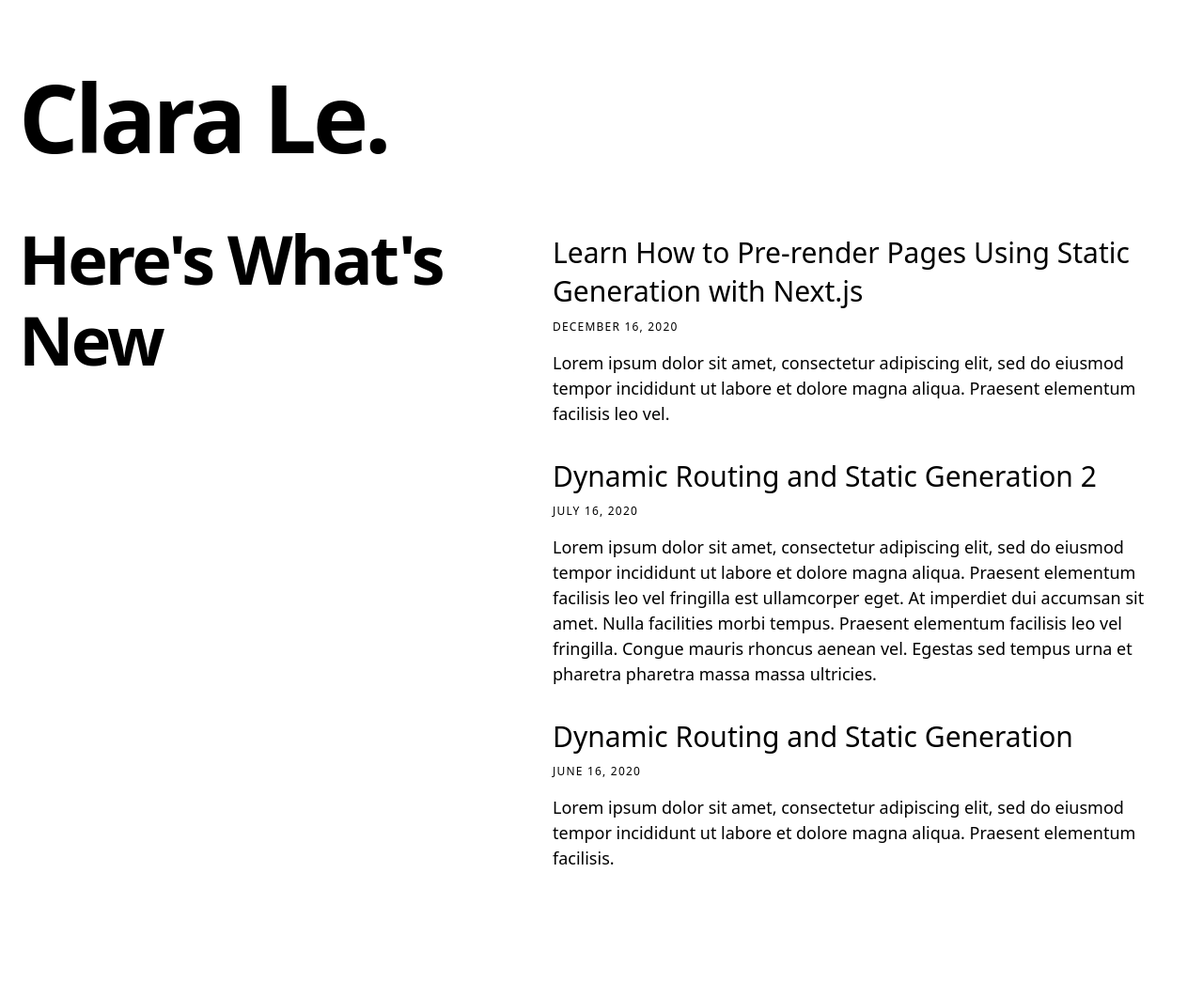
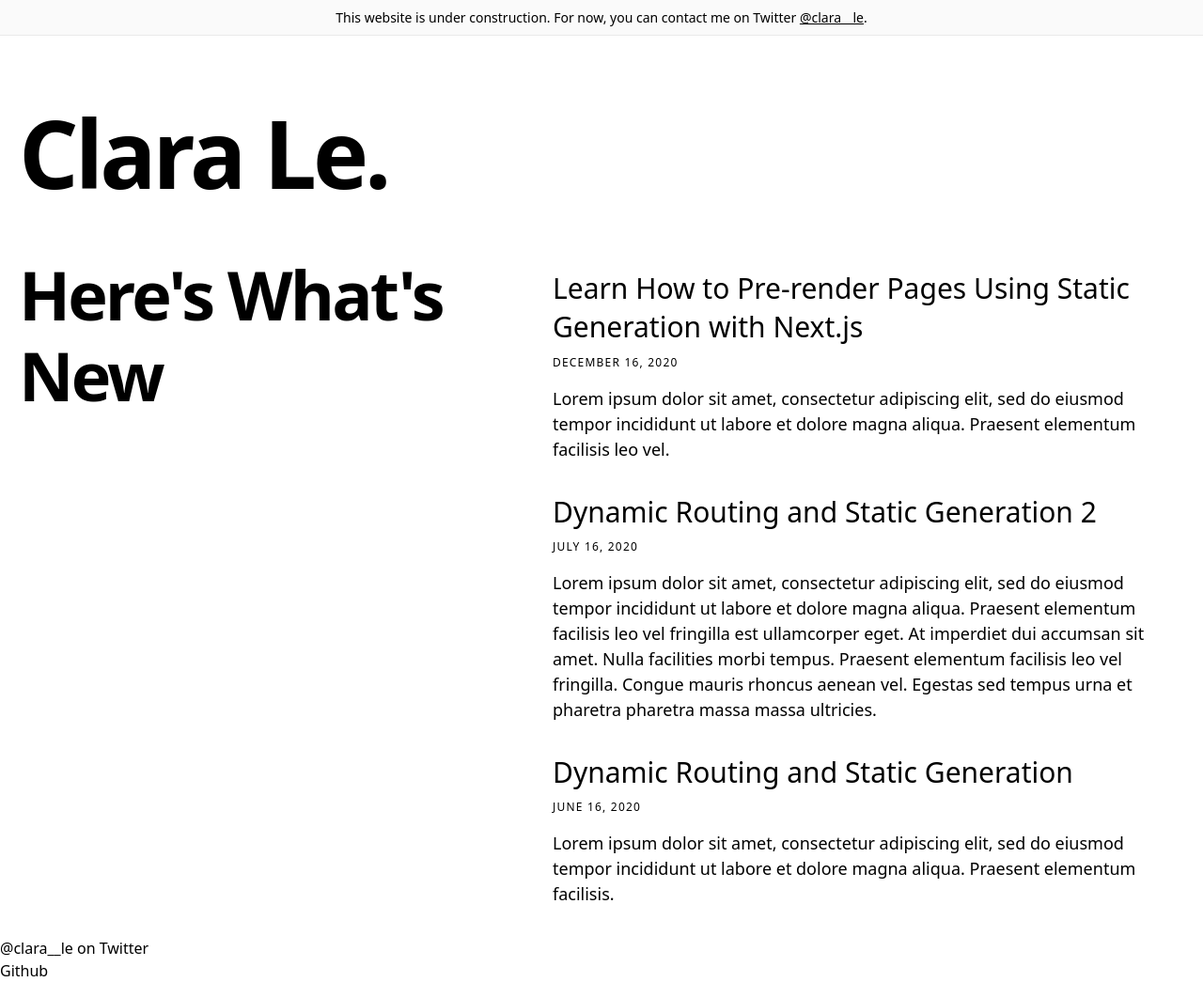
Before and after one commit to hgcl/clara-website, a Next.js app: page / in a window 1280 px wide. Shown: the whole page at 94% size. Before the commit the page ends 959 px from the top, so only its background shows below. Built offline with nearby package versions, Linux system fonts and the light colour scheme.

Commit message:
Add WIP alert + add WEBSITE_NAME constant

```diff
--- a/components/alert.js
+++ b/components/alert.js
@@ -1,6 +1,5 @@
 import Container from './container'
 import cn from 'classnames'
-import { EXAMPLE_PATH } from '../lib/constants'
 
 export default function Alert({ preview }) {
   return (
@@ -12,29 +11,14 @@ export default function Alert({ preview }) {
     >
       <Container>
         <div className="py-2 text-center text-sm">
-          {preview ? (
-            <>
-              This page is a preview.{' '}
+              This website is under construction. For now, you can contact me on Twitter{' '}
               <a
-                href="/api/exit-preview"
-                className="underline hover:text-cyan duration-200 transition-colors"
-              >
-                Click here
-              </a>{' '}
-              to exit preview mode.
-            </>
-          ) : (
-            <>
-              The source code for this blog is{' '}
-              <a
-                href={`https://github.com/vercel/next.js/tree/canary/examples/${EXAMPLE_PATH}`}
+                href={`https://twitter.com/clara__le`}
                 className="underline hover:text-success duration-200 transition-colors"
               >
-                available on GitHub
+                @clara__le
               </a>
               .
-            </>
-          )}
         </div>
       </Container>
     </div>
--- a/components/header.js
+++ b/components/header.js
@@ -1,12 +1,12 @@
 import Link from 'next/link'
+import { WEBSITE_NAME } from '../lib/constants'
 
 export default function Header() {
   return (
     <h2 className="text-2xl md:text-4xl font-bold tracking-tight md:tracking-tighter leading-tight mb-20 mt-8">
       <Link href="/">
-        <a className="hover:underline">Blog</a>
+        <a className="hover:underline">{ WEBSITE_NAME }</a>
       </Link>
-      .
     </h2>
   )
 }
--- a/components/intro.js
+++ b/components/intro.js
@@ -1,10 +1,10 @@
-// import { CMS_NAME } from '../lib/constants'
+import { WEBSITE_NAME } from '../lib/constants'
 
 export default function Intro() {
   return (
     <section className="flex-col md:flex-row flex items-center md:justify-between mt-16 mb-16 md:mb-12">
       <h1 className="text-6xl md:text-8xl font-bold tracking-tighter leading-tight md:pr-8">
-        Clara Le.
+        { WEBSITE_NAME }
       </h1>
       {/* <h4 className="text-center md:text-left text-lg mt-5 md:pl-8">
         A statically generated blog example using{' '}
--- a/components/layout.js
+++ b/components/layout.js
@@ -1,5 +1,5 @@
 import Alert from '../components/alert'
-import Footer from '../components/footer'
+// import Footer from '../components/footer'
 import Meta from '../components/meta'
 
 // Alert at page top + footer
@@ -12,7 +12,7 @@ export default function Layout({ preview, children }) {
         <Alert preview={preview} />
         <main>{children}</main>
       </div>
-      <Footer />
+      {/* <Footer /> */}
     </>
   )
 }
--- a/components/post-header.js
+++ b/components/post-header.js
@@ -1,22 +1,22 @@
-import Avatar from '../components/avatar'
+// import Avatar from '../components/avatar'
 import DateFormatter from '../components/date-formatter'
-import CoverImage from '../components/cover-image'
+// import CoverImage from '../components/cover-image'
 import PostTitle from '../components/post-title'
 
 export default function PostHeader({ title, coverImage, date, author }) {
   return (
     <>
       <PostTitle>{title}</PostTitle>
-      <div className="hidden md:block md:mb-12">
+      {/* <div className="hidden md:block md:mb-12">
         <Avatar name={author.name} picture={author.picture} />
-      </div>
-      <div className="mb-8 md:mb-16 sm:mx-0">
+      </div> */}
+      {/* <div className="mb-8 md:mb-16 sm:mx-0">
         <CoverImage title={title} src={coverImage} />
-      </div>
+      </div> */}
       <div className="max-w-2xl mx-auto">
-        <div className="block md:hidden mb-6">
+        {/* <div className="block md:hidden mb-6">
           <Avatar name={author.name} picture={author.picture} />
-        </div>
+        </div> */}
         <div className="mb-6 text-lg">
           <DateFormatter dateString={date} />
         </div>
--- a/lib/constants.js
+++ b/lib/constants.js
@@ -2,3 +2,4 @@ export const EXAMPLE_PATH = 'blog-starter'
 // export const CMS_NAME = 'Markdown'
 // export const HOME_OG_IMAGE_URL =
 //   'https://og-image.now.sh/Next.js%20Blog%20Starter%20Example.png?theme=light&md=1&fontSize=100px&images=https%3A%2F%2Fassets.vercel.com%2Fimage%2Fupload%2Ffront%2Fassets%2Fdesign%2Fnextjs-black-logo.svg'
+export const WEBSITE_NAME = 'Clara Le.'
--- a/pages/index.js
+++ b/pages/index.js
@@ -2,7 +2,7 @@ import Container from '../components/container'
 import MoreStories from '../components/more-stories'
 // import HeroPost from '../components/hero-post'
 import Intro from '../components/intro'
-// import Layout from '../components/layout'
+import Layout from '../components/layout'
 import { getAllPosts } from '../lib/api'
 import Head from 'next/head'
 
@@ -11,7 +11,7 @@ export default function Index({ allPosts }) {
   // const morePosts = allPosts.slice(1)
   return (
     <>
-      {/* <Layout> */}
+      <Layout>
         <Head>
           <title>Clara Le</title>
         </Head>
@@ -29,7 +29,11 @@ export default function Index({ allPosts }) {
           )} */}
           {allPosts.length > 0 && <MoreStories posts={allPosts} />}
         </Container>
-      {/* </Layout> */}
+        <ul>
+          <li><a href="https://twitter.com/clara__le" rel="me">@clara__le on Twitter</a></li>
+          <li><a href="https://github.com/hgcl" rel="me">Github</a></li>
+        </ul>
+      </Layout>
     </>
   )
 }
```
Also changed, not shown: 1 other file (tests, documents, lock files or other folders).
